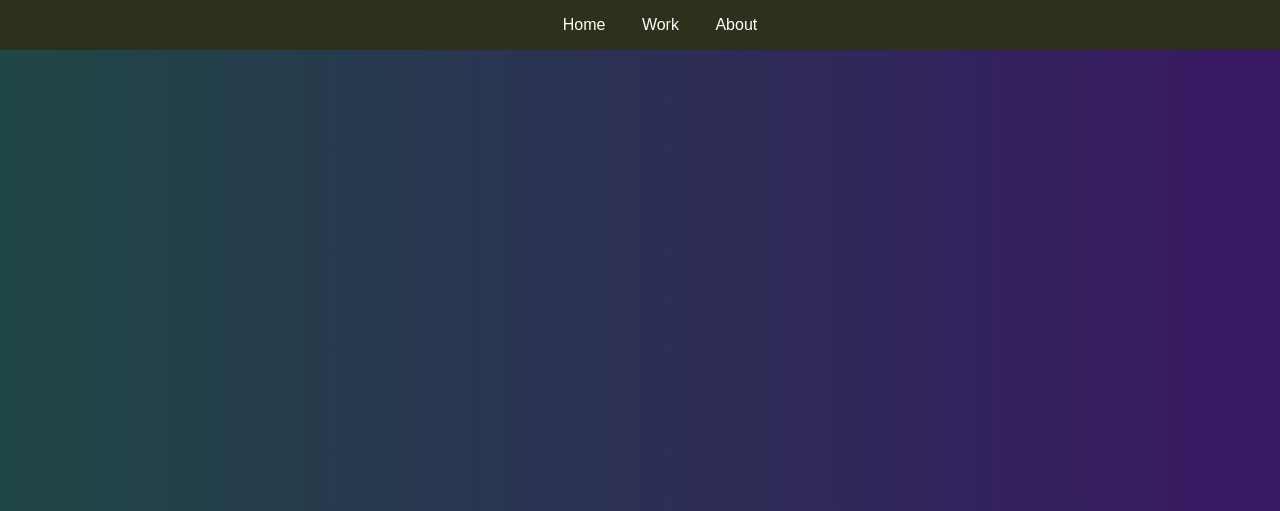
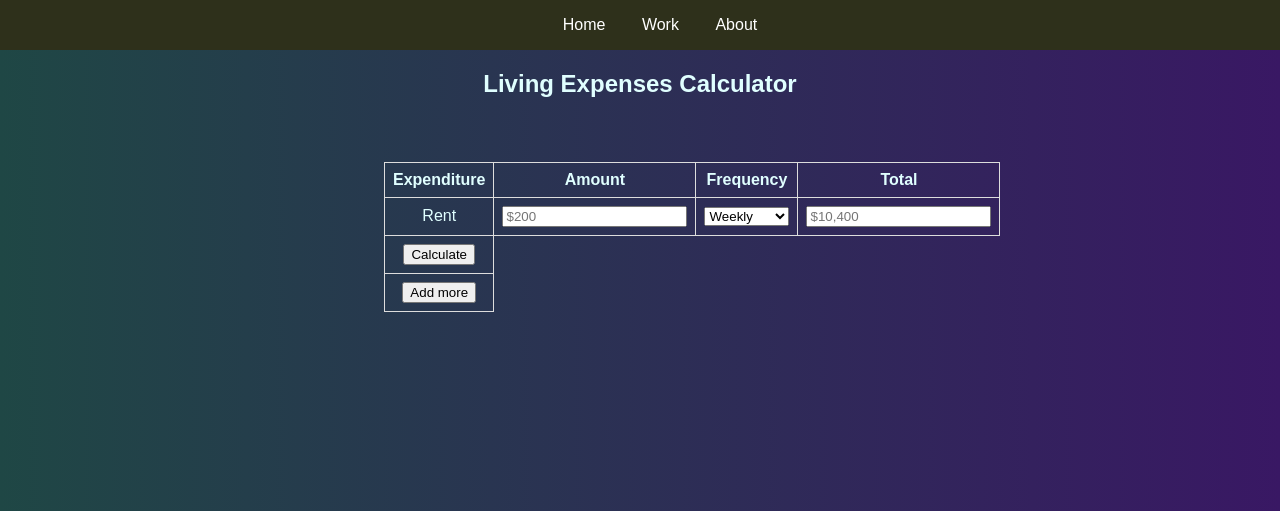
Before and after one commit to rewardkhe/website, a PHP site: page /work/LEC.html in a window 1280 px wide. Shown: the top 511 px of the page. Run offline with PHP 8.4, Linux system fonts and the light colour scheme.

Commit message:
Initiated Calculator App

```diff
--- a/CSS/style.css
+++ b/CSS/style.css
@@ -140,3 +140,24 @@ div.signinborder {
     margin: 2px;
     padding: 2px;
 }
+
+/* LEC CSS */
+
+#calculator {
+
+color: lightcyan;
+}
+
+table {
+    font-family: arial, sans-serif;
+    border-collapse: collapse;
+    width: 40%;
+    margin: 5% 30%;
+  }
+
+  td, th {
+      color: lightcyan;
+    border: 1px solid #dddddd;
+    text-align: center;
+    padding: 8px;
+  }
--- a/work/LEC.html
+++ b/work/LEC.html
@@ -18,6 +18,36 @@
         </div>
     <button id="workmode" onclick="nightmode()"> Work mode</button>
 
+    <div id="calculator">
+        <center> <h2> Living Expenses Calculator</h2> </center>
+
+        <table>
+            <tr>
+                <th>Expenditure</th>
+                <th>Amount</th>
+                <th>Frequency</th>
+                <th>Total</th>
+            </tr>
+            <tr>
+                <td>Rent</td>
+                <td><input type="number" id="total" name="Total" placeholder="$200"></td>
+                <td>  <select id="Frequency">
+                    <option value="weekly">Weekly</option>
+                    <option value="fortnightly">Fortnightly</option>
+                    <option value="monthly">Monthly</option>
+                    <option value="annually">Annually</option>
+                  </select></td>
+                <td><input type="text" id="total" name="Total" placeholder="$10,400"> </td>
+            </tr>
+            <tr>
+                <td> <button class="calulate">Calculate</button></td>
+            </tr>
+
+            <tr>
+                <td> <button class="addmore">Add more</button></td>
+            </tr>
+        </table>
+    </div>
 
 </body>
 <footer>
```
Lines whose indentation alone changed are shown as unchanged.
